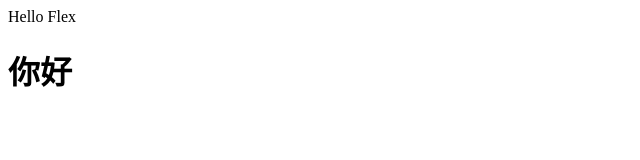
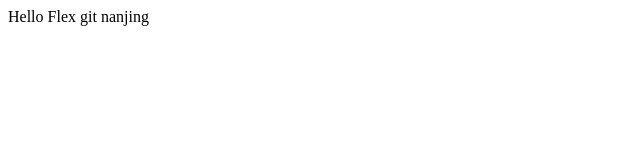
Before and after one commit to yhyecho/flex, a plain HTML site: page index.html in a window 1280 px wide. Shown: the whole page, without its empty margins (0-640 px from the left). Drawn offline with Linux system fonts and the light colour scheme.

Commit message:
add git nanjing

```diff
--- a/index.html
+++ b/index.html
@@ -6,9 +6,6 @@
 </head>
 <body>
   Hello Flex
+  git nanjing
 </body>
 </html>
-
-<head>
-  <h1>你好</h1>
-</head>
```
